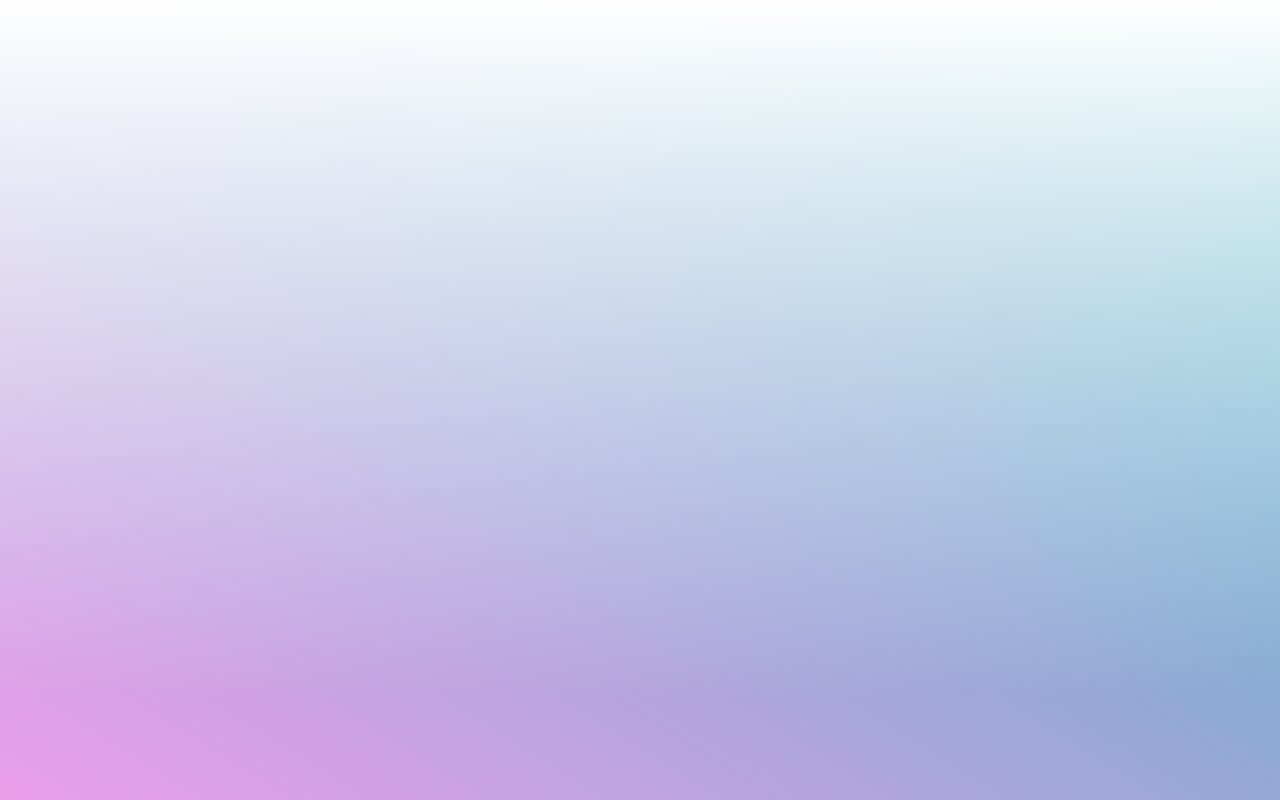
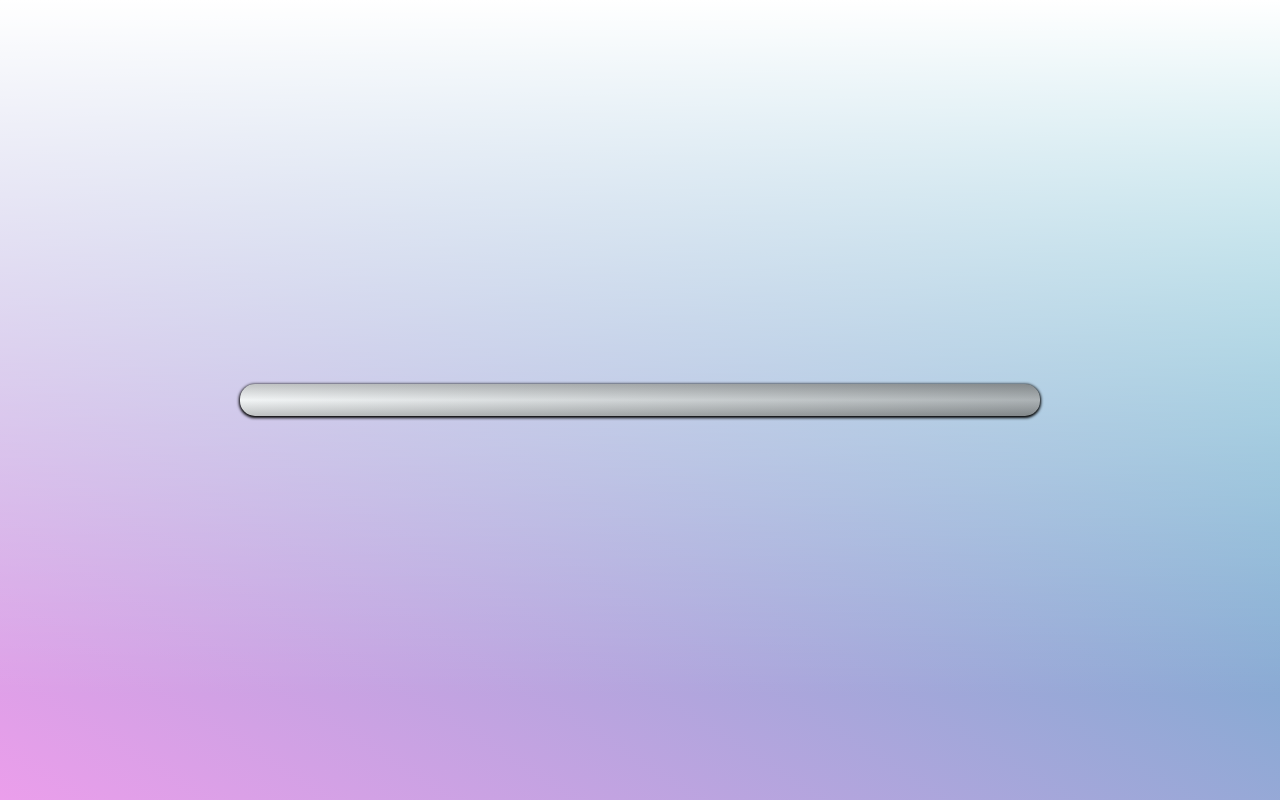
Before and after one commit to ykoziy/drum-machine-app, a React (Create React App) app: page / in a window 1280 px wide. Built offline with nearby package versions, Linux system fonts and the light colour scheme.

Commit message:
Some changes to App.js, nothing major

```diff
--- a/src/components/App.js
+++ b/src/components/App.js
@@ -1,10 +1,13 @@
 import React, { Component } from "react";
-import '../assets/stylesheets/App.css';
+import "../assets/stylesheets/App.css";
+
+import Header from "./Header.js";
+import DrumMachine from "./DrumMachine.js"
 
 class App extends Component {
   render() {
     return (
-      <div className="App">
+      <div className="drum-container">
       </div>
     );
   }
```
